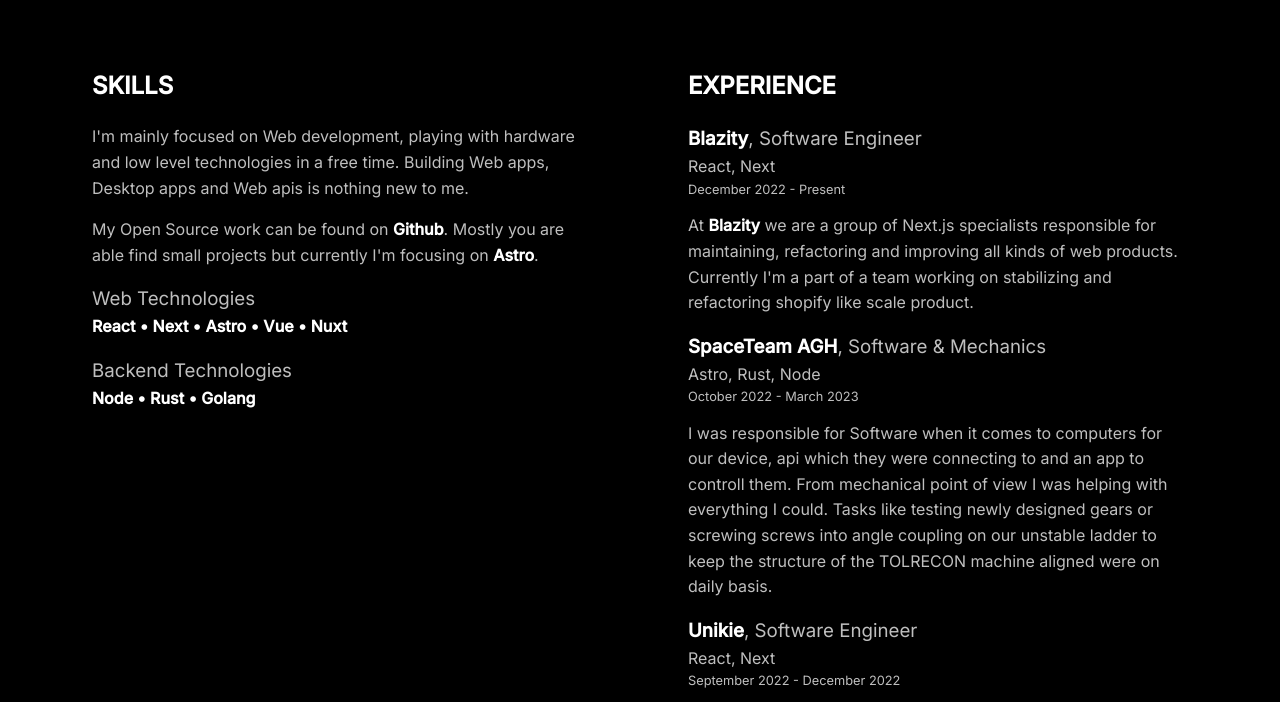
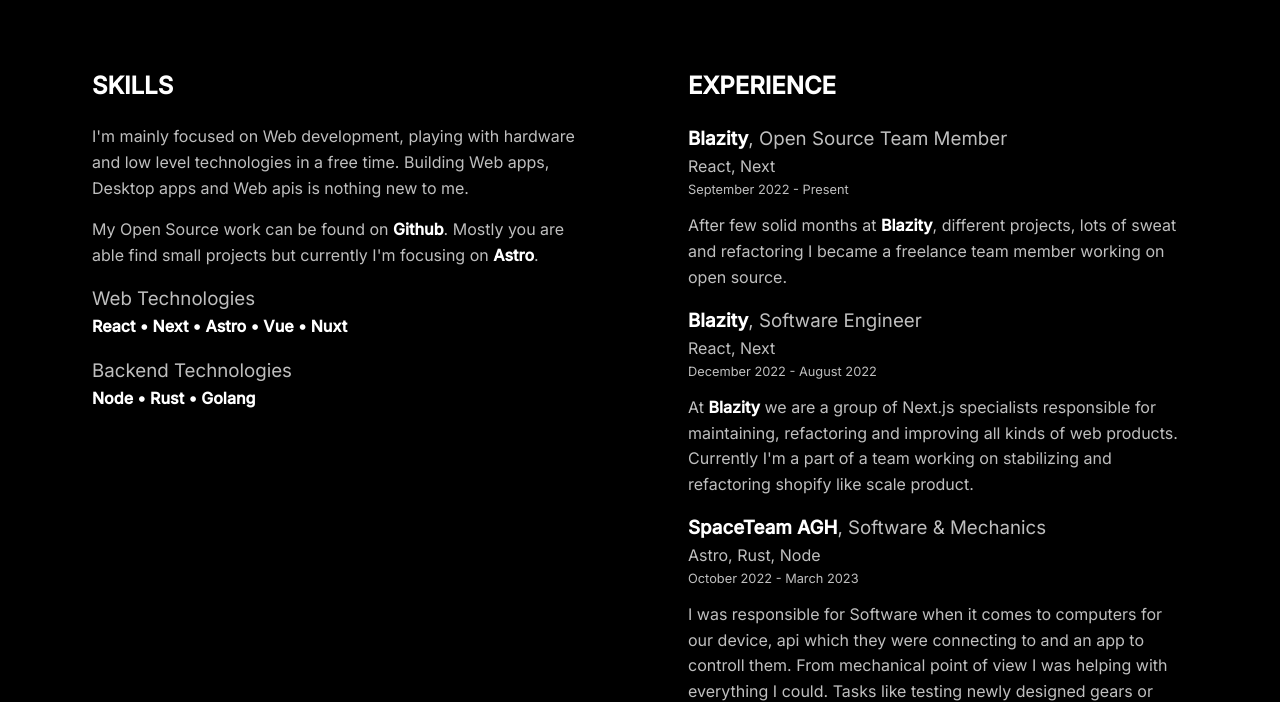
Before and after one commit to SerekKiri/kiri.dev, an Astro site in the folder astro/: page / in a window 1280 px wide. Shown: the part 119-821 px from the top of the page. Built offline with nearby package versions, Linux system fonts and the light colour scheme; Astro itself is replaced by a stand-in of ours.

Commit message:
experience update

```diff
--- a/astro/src/components/Experience.astro
+++ b/astro/src/components/Experience.astro
@@ -1,11 +1,25 @@
 <article class="experience">
   <h2>Experience</h2>
+
+  <section>
+    <h3><b>Blazity</b>, Open Source Team Member</h3>
+    <span>React, Next</span>
+    <p class="timeline">
+      <time datetime="2022-12">September 2022</time> - Present
+    </p>
+    <p>
+      After few solid months at <a href="https://blazity.com/" target="_blank"
+        ><b>Blazity</b></a
+      >, different projects, lots of sweat and refactoring I became a freelance
+      team member working on open source.
+    </p>
+  </section>
 
   <section>
     <h3><b>Blazity</b>, Software Engineer</h3>
     <span>React, Next</span>
     <p class="timeline">
-      <time datetime="2022-12">December 2022</time> - Present
+      <time datetime="2022-12">December 2022</time> - August 2022
     </p>
     <p>
       At <a href="https://blazity.com/" target="_blank"><b>Blazity</b></a> we are
```
